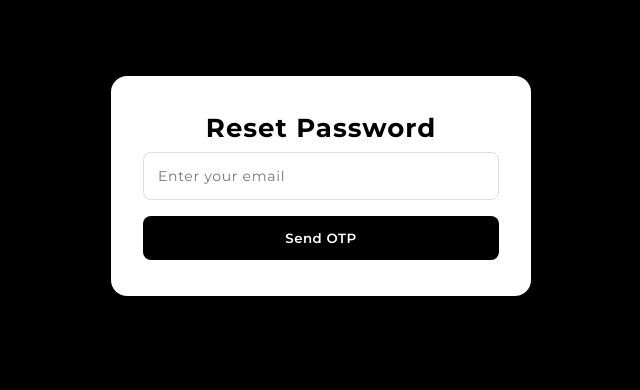
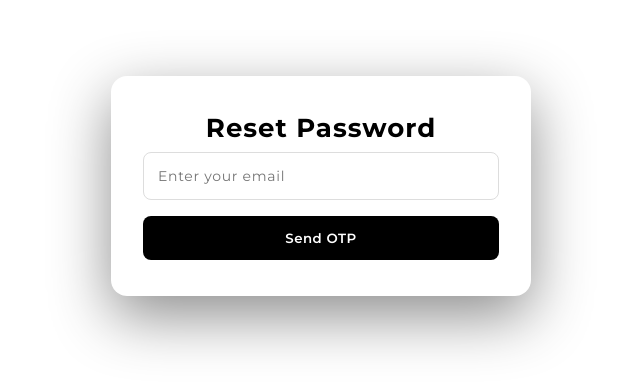
Before and after one commit to Kzarr-e/frontends3, a Next.js app: page /forgot-password in a window 1280 px wide. Shown: the part 214-604 px from the top of the page, without its empty margins (319-959 px from the left). Built offline with nearby package versions, Linux system fonts and the light colour scheme.

Commit message:
reset password background change black to white

```diff
--- a/src/app/forgot-password/auth.module.css
+++ b/src/app/forgot-password/auth.module.css
@@ -5,7 +5,7 @@
 
 .authWrapper {
   min-height: 100vh;
-  background: #000;
+  background: #ffffff;
   display: flex;
   align-items: center;
   justify-content: center;
```
